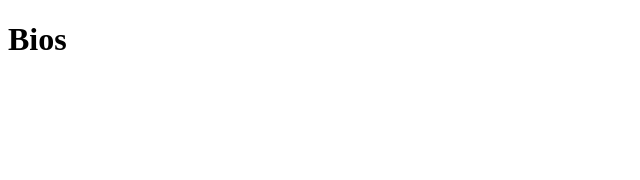
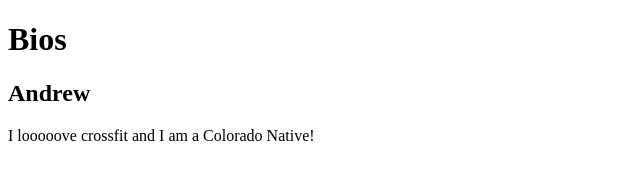
Before and after one commit to bradford-hamilton/group-merge-exercise, a plain HTML site: page index.html in a window 1280 px wide. Shown: the whole page, without its empty margins (0-640 px from the left). Drawn offline with Linux system fonts and the light colour scheme.

Commit message:
Andrew's initial commit

```diff
--- a/index.html
+++ b/index.html
@@ -7,6 +7,9 @@
   <link rel='stylesheet' type='text/css' href='style.css'>
   <body>
     <h1>Bios</h1>
-
+    <h2>Andrew</h2>
+    <p>
+      I looooove crossfit and I am a Colorado Native!
+    </p>
   </body>
 </html>
```
